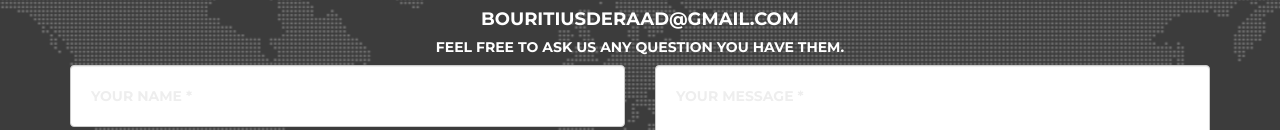
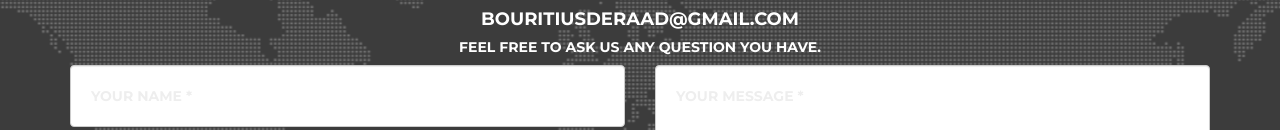
Before and after one commit to koenyyy/DomeGrown, a website: page website/index.html in a window 1280 px wide. Shown: the part 5696-5826 px from the top of the page. Drawn offline with nearby package versions, Linux system fonts and the light colour scheme; a web font is replaced by a local one.

Commit message:
fixed sentence

```diff
--- a/website/index.html
+++ b/website/index.html
@@ -316,7 +316,7 @@
                 <div class="col-lg-12 text-center">
                     <h2 class="section-heading">Contact Us by sending an email to:</h2>
                     <h4 class="section-heading">bouritiusderaad@gmail.com</h4>
-                    <h5 class="section-heading ">Feel free to ask us any question you have them.</h5>
+                    <h5 class="section-heading ">Feel free to ask us any question you have.</h5>
                 </div>
             </div>
 
```
